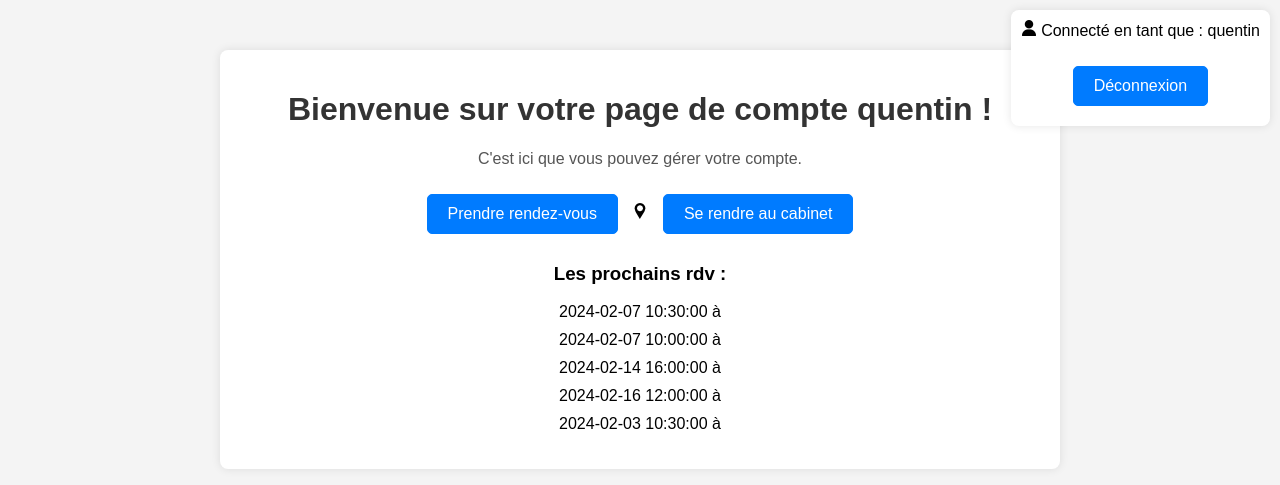
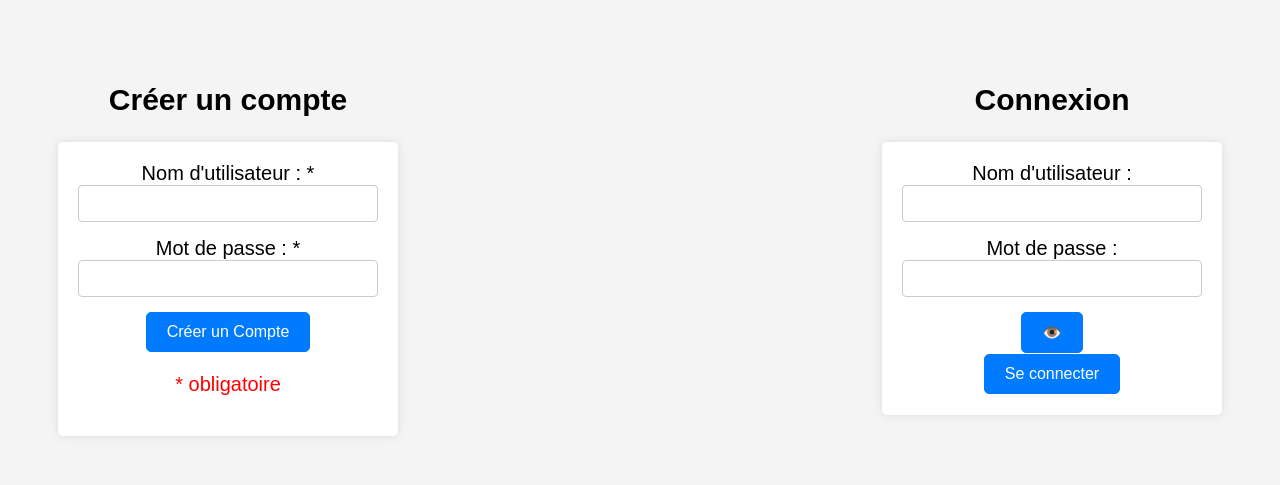
Before and after one commit to quentinmd/rdv-site-medical, a Flask app: page /compte in a window 1280 px wide. Shown: the top 485 px of the page. Run offline with Flask 3, Linux system fonts and the light colour scheme; a user stored in the database is signed in; data comes from the database, SQL or seed files in the repository.

Commit message:
Update compte.html

```diff
--- a/templates/compte.html
+++ b/templates/compte.html
@@ -4,41 +4,55 @@
     <meta charset="UTF-8">
     <meta name="viewport" content="width=device-width, initial-scale=1.0">
     <link rel="shortcut icon" href="https://i.postimg.cc/PrS877rS/Cabinet-accueil-icone-action.webp" type="image/x-icon">
-    <link rel="stylesheet" href="{{ url_for('static', filename='styles_compte.css') }}" />
-    <title>Page de Compte</title>
+    <link rel="stylesheet" href="{{ url_for('static', filename='styles.css') }}" />
+    <title>Formulaire de Connexion</title>
 </head>
 <body>
-  <div class="container">
-    <div id="compte" class="user-info">
-      <img src="assets/user.png" <p> Connecté en tant que : {{ current_user.username }}</p>
-      <a href="{{ url_for('logout') }}" class="button">Déconnexion</a>
+    <div id="Global">
+        <div id="gauche">
+            <h2>Créer un compte</h2>
+
+            <form action="/register" method="post">
+                <label for="new_username">Nom d'utilisateur : *</label>
+                <input type="text" id="new_username" name="new_username" required>
+
+                <label for="new_password">Mot de passe : *</id></label>
+                <input type="password" id="new_password" name="new_password" required>
+
+                <button class="button" type="submit">Créer un Compte</button>
+                <p id="red">* obligatoire</p>
+            </form>
+        </div>
+
+        <div id="droite">
+            <h2>Connexion</h2>
+            {% if error %}
+            <p style="color: red;">{{ error }}</p>
+            {% endif %}
+
+            <form action="/login" method="post">
+                <label for="username">Nom d'utilisateur :</label>
+                <input type="text" id="username" name="username" required>
+
+                <label for="password">Mot de passe :</label>
+                <div class="password-container">
+                    <input type="password" id="password" name="password" required>
+                    <button class ="button" type="button" id="togglePassword" class="eye">👁️</button>
+                </div>
+                <button class="button" type="submit">Se connecter</button>
+            </form>
+        </div>
     </div>
-    <h1>Bienvenue sur votre page de compte {{ username }} !</h1>
-    <p>C'est ici que vous pouvez gérer votre compte.</p>
-    <a href="/prendre-rdv" class="button">Prendre rendez-vous</a>
-    <img src="assets/location-pointer.png"> <a href="https://maps.app.goo.gl/4YGSsyFVmBs8YS2x5" class="button" target="_blank">Se rendre au cabinet</a>
-    <ul class="liste">
-      <h3>Les prochains rdv :</h3>
-      {% for rdv in rendez_vous %}
-        <li>
-          {% if rdv[0] is string %}
-          {{ rdv[0] }} à {{ rdv[1] }}
-          {% else %}
-          {{ rdv[0].strftime('%d %B %Y à %H:%M') }}
-          {% endif %}
-          <!-- Vérifiez si le tuple a un élément à l'index 2 avant d'y accéder -->
-          {% if rdv|length >= 3 %}
-          <form action="{{ url_for('modifier_rdv', rdv_id=rdv[2]) }}" method="post" style="display:inline;">
-              <button type="submit" class="modifier-button">Modifier</button>
-          </form>
-          <form action="{{ url_for('supprimer_rdv', rdv_id=rdv[2]) }}" method="post" style="display:inline;">
-              <button type="submit" class="supprimer-button">Supprimer</button>
-          </form>
-          <img src="{{ url_for('static', filename='qr_codes/' + rdv[2] + '.png') }}" alt="QR Code">
-          {% endif %}
-        </li>
-        {% endfor %}
-    </ul>
-  </div>
+    <script>
+        document.addEventListener('DOMContentLoaded', function () {
+            const passwordInput = document.getElementById('password');
+            const togglePasswordButton = document.getElementById('togglePassword');
+
+            togglePasswordButton.addEventListener('click', function () {
+                const type = passwordInput.getAttribute('type') === 'password' ? 'text' : 'password';
+                passwordInput.setAttribute('type', type);
+            });
+        });
+    </script>
 </body>
 </html>
```
